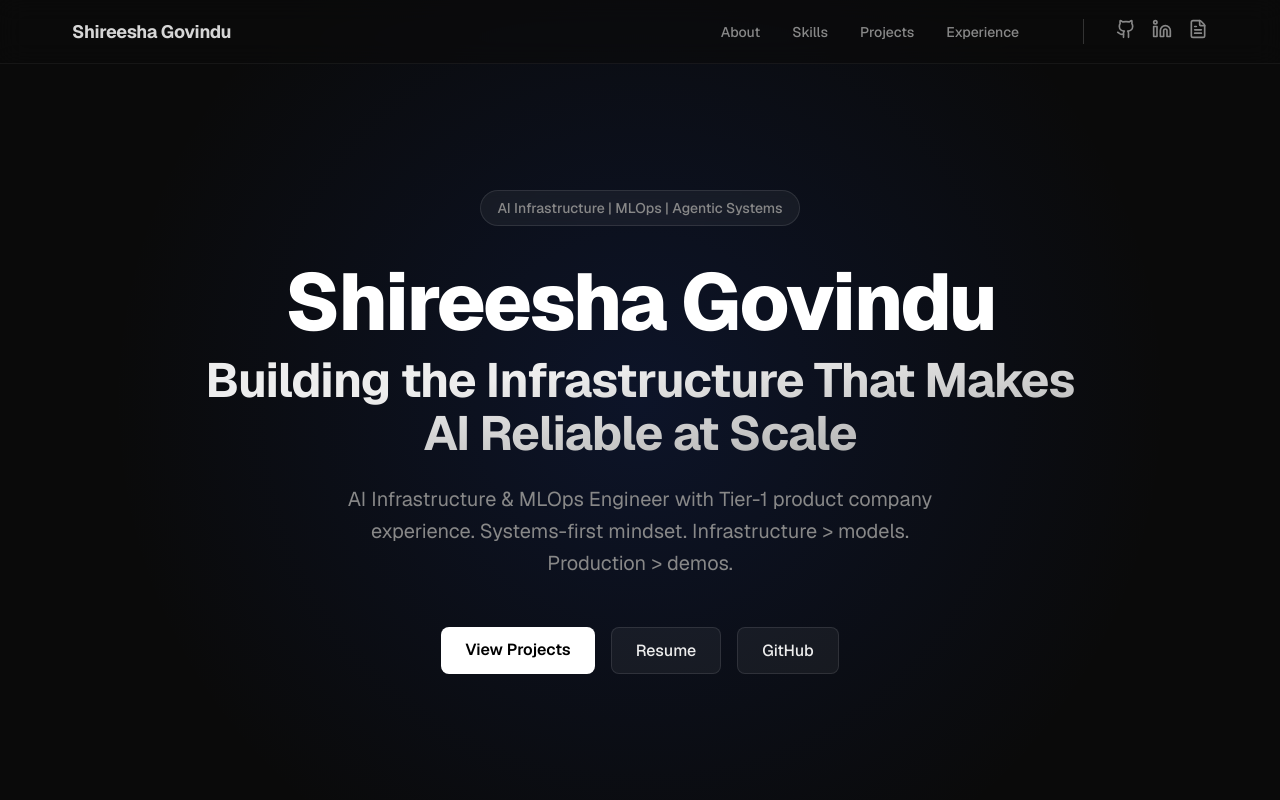
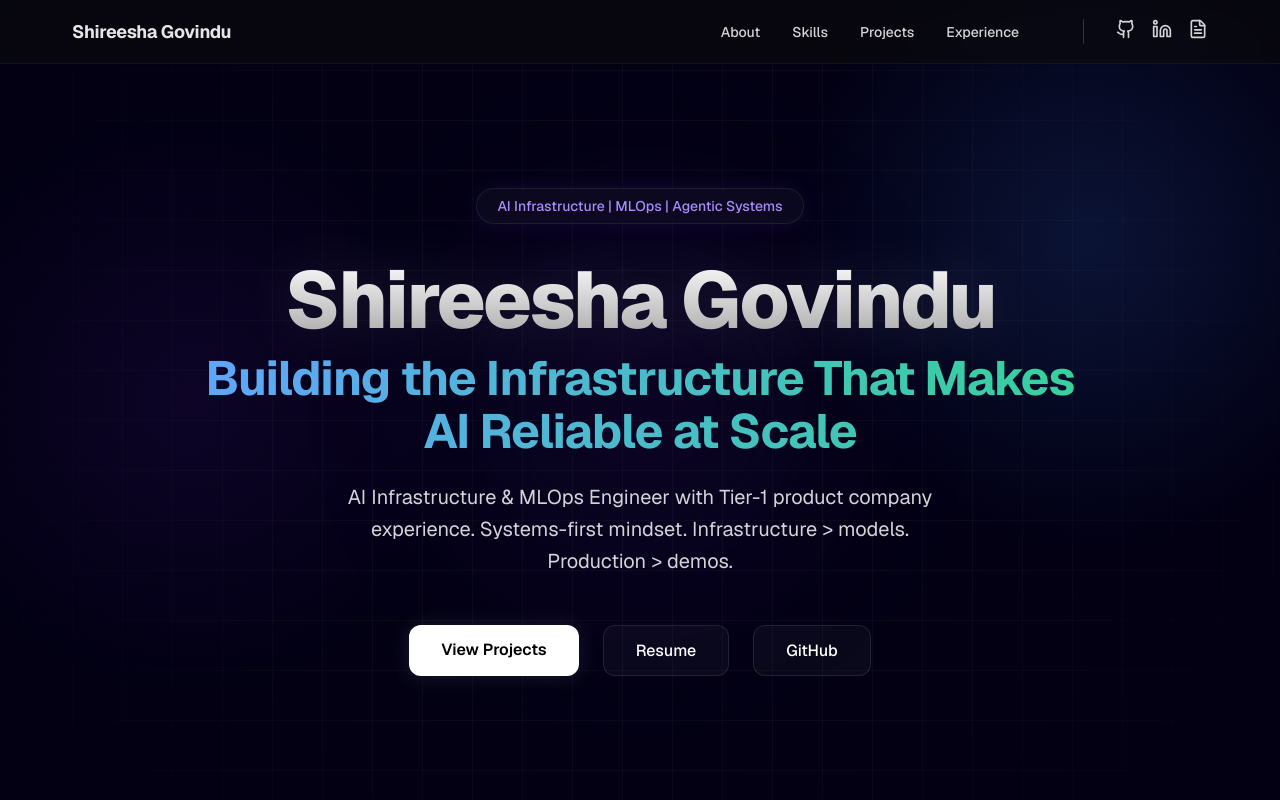
Before and after one commit to shireesha-ai-infra/shireesha-ai-infra.github.io, a Next.js app: page / in a window 1280 px wide. Shown: the top 800 px of the page. Built offline with nearby package versions, Linux system fonts and the light colour scheme.

Commit message:
feat: Implement new dark theme with background effects, glassmorphic project cards, and updated hero section styling.

```diff
--- a/src/app/globals.css
+++ b/src/app/globals.css
@@ -1,17 +1,21 @@
 :root {
-  --background: #0a0a0a;
-  --foreground: #ededed;
+  --background: #030014;
+  --foreground: #ffffff;
   --accents-1: #111;
   --accents-2: #333;
-  --accents-3: #444;
-  --accents-4: #666;
-  --accents-5: #888;
-  --accents-6: #999;
-  --accents-7: #eaeaea;
+  --accents-3: #888;
+  --accents-4: #a1a1aa;
+  --accents-5: #d4d4d8;
+  --accents-6: #e4e4e7;
+  --accents-7: #f4f4f5;
   --accents-8: #fafafa;
   --success: #0070f3;
   --error: #ff0000;
   --warning: #f5a623;
+
+  --gradient-primary: linear-gradient(to right, #4338ca, #3b82f6, #06b6d4);
+  --glass-border: rgba(255, 255, 255, 0.1);
+  --glass-bg: rgba(255, 255, 255, 0.03);
 }
 
 html,
@@ -27,6 +31,39 @@ body {
   font-family: var(--font-geist-sans), Arial, Helvetica, sans-serif;
   -webkit-font-smoothing: antialiased;
   -moz-osx-font-smoothing: grayscale;
+  position: relative;
+}
+
+/* Deep Nebula Mesh Gradient Background */
+body::before {
+  content: '';
+  position: fixed;
+  top: 0;
+  left: 0;
+  width: 100%;
+  height: 100%;
+  background:
+    radial-gradient(circle at 15% 50%, rgba(76, 29, 149, 0.15), transparent 25%),
+    radial-gradient(circle at 85% 30%, rgba(59, 130, 246, 0.15), transparent 25%);
+  z-index: -2;
+  pointer-events: none;
+}
+
+body::after {
+  content: '';
+  position: fixed;
+  top: 50%;
+  left: 50%;
+  transform: translate(-50%, -50%);
+  width: 120vw;
+  height: 120vh;
+  background-image:
+    linear-gradient(rgba(255, 255, 255, 0.03) 1px, transparent 1px),
+    linear-gradient(90deg, rgba(255, 255, 255, 0.03) 1px, transparent 1px);
+  background-size: 50px 50px;
+  mask-image: radial-gradient(circle at center, black 40%, transparent 80%);
+  pointer-events: none;
+  z-index: -1;
 }
 
 * {
@@ -62,7 +99,7 @@ a {
   font-size: 4rem;
   font-weight: 800;
   letter-spacing: -0.02em;
-  background: linear-gradient(to right, #fff, #888);
+  background: linear-gradient(to right, #fff, #9ca3af);
   background-clip: text;
   -webkit-background-clip: text;
   -webkit-text-fill-color: transparent;
@@ -72,7 +109,11 @@ a {
   font-size: 2.5rem;
   font-weight: 700;
   letter-spacing: -0.01em;
-  color: var(--foreground);
+  background: linear-gradient(to right, #fff, #e5e7eb);
+  background-clip: text;
+  -webkit-background-clip: text;
+  -webkit-text-fill-color: transparent;
+  display: inline-block;
 }
 
 .text-secondary {
--- a/src/components/Hero.module.css
+++ b/src/components/Hero.module.css
@@ -8,35 +8,37 @@
     position: relative;
     overflow: hidden;
     padding-top: 64px;
-    /* Navbar height */
 }
 
-/* Background Effects */
+/* Floating orb effect behind hero */
 .hero::before {
     content: '';
     position: absolute;
     top: 50%;
     left: 50%;
     transform: translate(-50%, -50%);
-    width: 140%;
-    height: 140%;
-    background: radial-gradient(circle at center, rgba(29, 78, 216, 0.15) 0%, transparent 50%);
+    width: 600px;
+    height: 600px;
+    background: radial-gradient(circle at center, rgba(124, 58, 237, 0.15), transparent 70%);
+    filter: blur(60px);
     z-index: -1;
     pointer-events: none;
+    animation: pulse 8s ease-in-out infinite;
 }
 
 .badge {
     display: inline-flex;
     align-items: center;
-    padding: 0.5rem 1rem;
+    padding: 0.5rem 1.25rem;
     border-radius: 9999px;
-    background: rgba(255, 255, 255, 0.05);
-    border: 1px solid rgba(255, 255, 255, 0.1);
-    color: var(--accents-5);
+    background: rgba(255, 255, 255, 0.03);
+    border: 1px solid rgba(255, 255, 255, 0.08);
+    color: #a78bfa;
     font-size: 0.875rem;
     font-weight: 500;
     margin-bottom: 2rem;
-    backdrop-filter: blur(4px);
+    backdrop-filter: blur(10px);
+    box-shadow: 0 0 20px rgba(139, 92, 246, 0.1);
     animation: fadeUp 0.6s ease-out forwards;
     opacity: 0;
 }
@@ -47,10 +49,11 @@
     font-weight: 800;
     letter-spacing: -0.03em;
     margin-bottom: 0.5rem;
-    background: #fff;
+    background: linear-gradient(to bottom, #ffffff, #a5a5a5);
     background-clip: text;
     -webkit-background-clip: text;
     -webkit-text-fill-color: transparent;
+    filter: drop-shadow(0 0 30px rgba(255, 255, 255, 0.1));
     animation: fadeUp 0.8s ease-out 0.1s forwards;
     opacity: 0;
     transform: translateY(20px);
@@ -63,7 +66,7 @@
     letter-spacing: -0.02em;
     margin-bottom: 1.5rem;
     max-width: 900px;
-    background: linear-gradient(to bottom right, #ededed 30%, #a5a5a5);
+    background: linear-gradient(to right, #60a5fa, #34d399);
     background-clip: text;
     -webkit-background-clip: text;
     -webkit-text-fill-color: transparent;
@@ -85,47 +88,65 @@
 
 .ctaGroup {
     display: flex;
-    gap: 1rem;
+    gap: 1.5rem;
     animation: fadeUp 0.8s ease-out 0.3s forwards;
     opacity: 0;
     transform: translateY(20px);
 }
 
 .primaryBtn {
-    padding: 0.75rem 1.5rem;
-    border-radius: 8px;
+    padding: 0.875rem 2rem;
+    border-radius: 12px;
     background: #fff;
     color: #000;
     font-weight: 600;
     font-size: 1rem;
-    transition: all 0.2s;
+    transition: all 0.3s cubic-bezier(0.4, 0, 0.2, 1);
+    box-shadow: 0 0 20px rgba(255, 255, 255, 0.1);
 }
 
 .primaryBtn:hover {
-    background: #eaeaea;
-    transform: translateY(-1px);
+    transform: translateY(-2px) scale(1.02);
+    box-shadow: 0 0 30px rgba(255, 255, 255, 0.2);
 }
 
 .secondaryBtn {
-    padding: 0.75rem 1.5rem;
-    border-radius: 8px;
-    background: rgba(255, 255, 255, 0.05);
+    padding: 0.875rem 2rem;
+    border-radius: 12px;
+    background: rgba(255, 255, 255, 0.03);
     border: 1px solid rgba(255, 255, 255, 0.1);
-    color: var(--foreground);
+    color: #fff;
     font-weight: 500;
     font-size: 1rem;
-    transition: all 0.2s;
+    transition: all 0.3s cubic-bezier(0.4, 0, 0.2, 1);
+    backdrop-filter: blur(10px);
 }
 
 .secondaryBtn:hover {
-    background: rgba(255, 255, 255, 0.1);
-    transform: translateY(-1px);
+    background: rgba(255, 255, 255, 0.08);
+    border-color: rgba(255, 255, 255, 0.3);
+    transform: translateY(-2px);
+    box-shadow: 0 0 20px rgba(255, 255, 255, 0.05);
 }
 
 @keyframes fadeUp {
     to {
         opacity: 1;
         transform: translateY(0);
+    }
+}
+
+@keyframes pulse {
+
+    0%,
+    100% {
+        opacity: 0.5;
+        transform: translate(-50%, -50%) scale(1);
+    }
+
+    50% {
+        opacity: 0.8;
+        transform: translate(-50%, -50%) scale(1.1);
     }
 }
 
--- a/src/components/Projects.module.css
+++ b/src/components/Projects.module.css
@@ -1,6 +1,6 @@
-.projects {
-    display: flex;
-    flex-direction: column;
+.grid {
+    display: grid;
+    grid-template-columns: repeat(auto-fill, minmax(400px, 1fr));
     gap: 2rem;
 }
 
@@ -14,34 +14,60 @@
     transition: all 0.3s ease;
     position: relative;
     overflow: hidden;
-    cursor: pointer;
+    backdrop-filter: blur(10px);
+    -webkit-backdrop-filter: blur(10px);
+}
+
+.card::before {
+    content: '';
+    position: absolute;
+    top: 0;
+    left: 0;
+    width: 100%;
+    height: 100%;
+    background: linear-gradient(45deg, transparent, rgba(255, 255, 255, 0.03), transparent);
+    transform: translateX(-100%);
+    transition: transform 0.6s;
 }
 
 .card:hover {
     background: rgba(255, 255, 255, 0.04);
-    border-color: rgba(255, 255, 255, 0.1);
-    transform: translateY(-2px);
+    border-color: rgba(255, 255, 255, 0.15);
+    transform: translateY(-4px);
+    box-shadow: 0 10px 40px -10px rgba(0, 0, 0, 0.5);
 }
 
-.cardHeader {
-    display: flex;
-    justify-content: space-between;
-    align-items: flex-start;
-    margin-bottom: 1rem;
+.card:hover::before {
+    transform: translateX(100%);
+}
+
+.titleLink {
+    text-decoration: none;
+    color: inherit;
+    display: block;
+    width: fit-content;
+    margin-bottom: 0.5rem;
 }
 
 .title {
     font-size: 1.5rem;
     font-weight: 700;
     color: var(--foreground);
-    margin-bottom: 0.5rem;
+    transition: color 0.2s;
+}
+
+/* Gradient text on hover */
+.card:hover .title {
+    background: linear-gradient(to right, #60a5fa, #34d399);
+    background-clip: text;
+    -webkit-background-clip: text;
+    -webkit-text-fill-color: transparent;
 }
 
 .description {
     color: var(--accents-5);
     line-height: 1.6;
     margin-bottom: 1.5rem;
-    max-width: 90%;
 }
 
 .tags {
@@ -55,10 +81,9 @@
     font-size: 0.75rem;
     padding: 0.25rem 0.75rem;
     border-radius: 9999px;
-    background: rgba(0, 112, 243, 0.1);
-    /* Blue tint */
-    color: #0070f3;
-    border: 1px solid rgba(0, 112, 243, 0.2);
+    background: rgba(59, 130, 246, 0.1);
+    color: #60a5fa;
+    border: 1px solid rgba(59, 130, 246, 0.2);
     font-weight: 500;
 }
 
@@ -66,12 +91,8 @@
     display: flex;
     gap: 1rem;
     margin-top: 1.5rem;
-    opacity: 0.6;
-    transition: opacity 0.2s;
-}
-
-.card:hover .links {
-    opacity: 1;
+    border-top: 1px solid rgba(255, 255, 255, 0.05);
+    padding-top: 1rem;
 }
 
 .link {
@@ -80,27 +101,10 @@
     gap: 0.5rem;
     font-size: 0.875rem;
     font-weight: 500;
+    color: var(--accents-5);
+    transition: color 0.2s;
 }
 
-/* Alternate layout for larger screens: Grid or List?
-   Let's do a 2-column grid for cards, but keep full width for important ones?
-   Or just a clean vertical list for "Projects" to show detail?
-   Grid is better for browsing.
-*/
-.grid {
-    display: grid;
-    grid-template-columns: repeat(auto-fill, minmax(400px, 1fr));
-    gap: 2rem;
+.link:hover {
+    color: #fff;
 }
-
-.titleLink {
-    text-decoration: none;
-    color: inherit;
-    display: block;
-    width: fit-content;
-}
-
-.titleLink:hover .title {
-    color: #0070f3;
-    transition: color 0.2s ease;
-}
```
